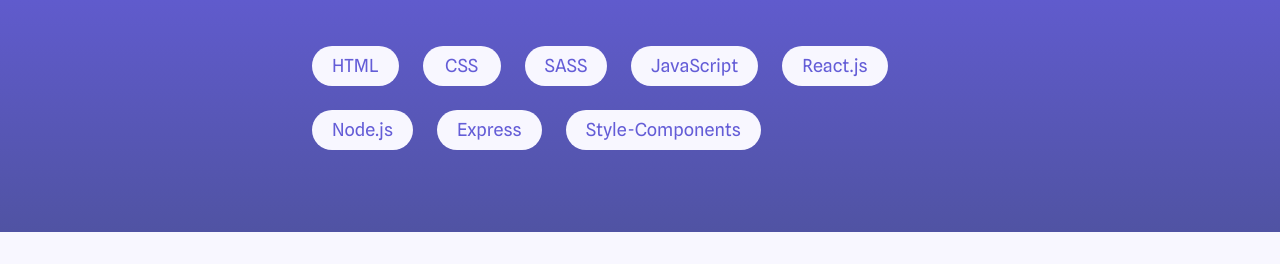
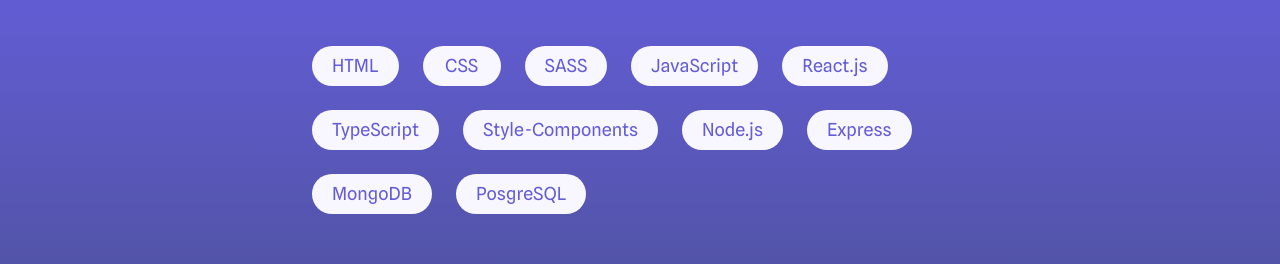
Before and after one commit to jsalen/personal-portfolio, a React (Create React App) app: page / in a window 1280 px wide. Shown: the part 1051-1315 px from the top of the page. Built offline with nearby package versions, Linux system fonts and the light colour scheme.

Commit message:
[update] added more technologies

```diff
--- a/src/containers/About/index.js
+++ b/src/containers/About/index.js
@@ -33,9 +33,12 @@
           <li>SASS</li>
           <li>JavaScript</li>
           <li>React.js</li>
+          <li>TypeScript</li>
+          <li>Style-Components</li>
           <li>Node.js</li>
           <li>Express</li>
-          <li>Style-Components</li>
+          <li>MongoDB</li>
+          <li>PosgreSQL</li>
         </ul>
       </Content>
     </Container>
```
